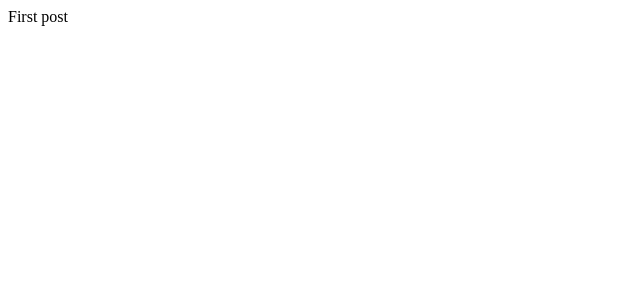
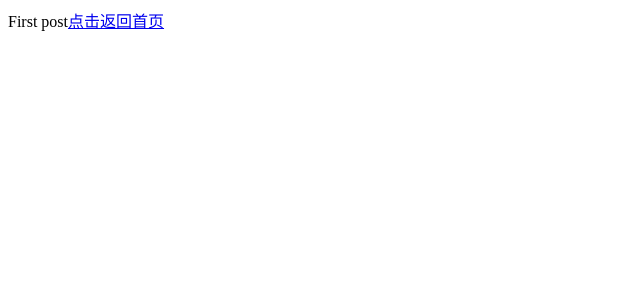
Before and after one commit to JinChengJoker/zy-blog, a Next.js app: page /posts/first-post in a window 1280 px wide. Shown: the top 300 px of the page, without its empty margins (0-640 px from the left). Built offline with nearby package versions, Linux system fonts and the light colour scheme.

Commit message:
Link 快速导航

```diff
--- a/pages/index.js
+++ b/pages/index.js
@@ -1,4 +1,5 @@
 import Head from 'next/head'
+import Link from "next/link";
 
 export default function Home() {
   return (
@@ -10,7 +11,7 @@ export default function Home() {
 
       <main>
         <h1 className="title">
-          Hello <a href="https://nextjs.org">Next.js!</a>
+          点击访问 <Link href="/posts/first-post"><a>第一篇博客</a></Link>
         </h1>
 
         <p className="description">
--- a/pages/posts/first-post.js
+++ b/pages/posts/first-post.js
@@ -1,9 +1,11 @@
 import React from "react";
+import Link from "next/link";
 
 export default function () {
   return (
     <div>
       First post
+      <Link href="/"><a>点击返回首页</a></Link>
     </div>
   )
 }
```
